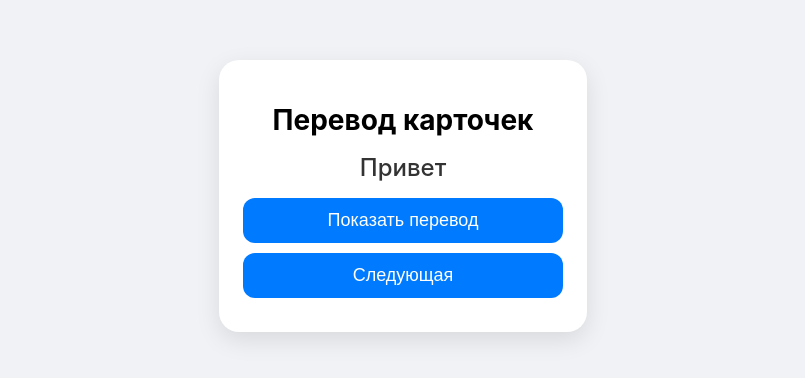
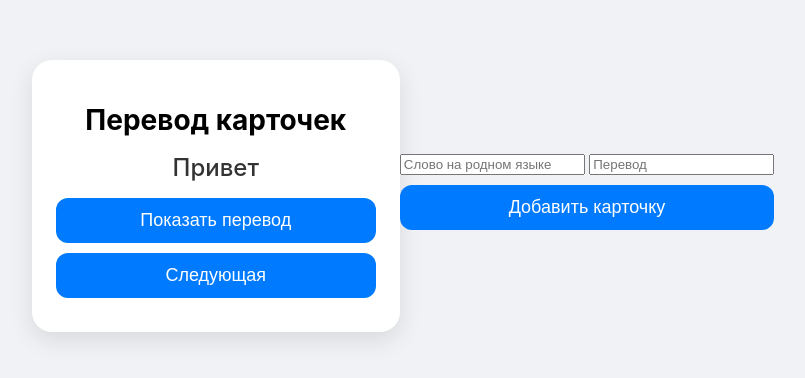
Before and after one commit to Wien1130/langpop, a plain HTML site: page docs/index.html in a window 1280 px wide. Shown: the part 204-582 px from the top of the page, without its empty margins (237-1042 px from the left). Drawn offline with Linux system fonts and the light colour scheme.

Commit message:
index.html

```diff
--- a/docs/index.html
+++ b/docs/index.html
@@ -15,5 +15,10 @@
     <button onclick="nextCard()">Следующая</button>
   </div>
   <script src="script.js"></script>
+  <div class="card-input">
+  <input type="text" id="nativeInput" placeholder="Слово на родном языке" />
+  <input type="text" id="translatedInput" placeholder="Перевод" />
+  <button onclick="addCard()">Добавить карточку</button>
+</div>
 </body>
 </html>
```
